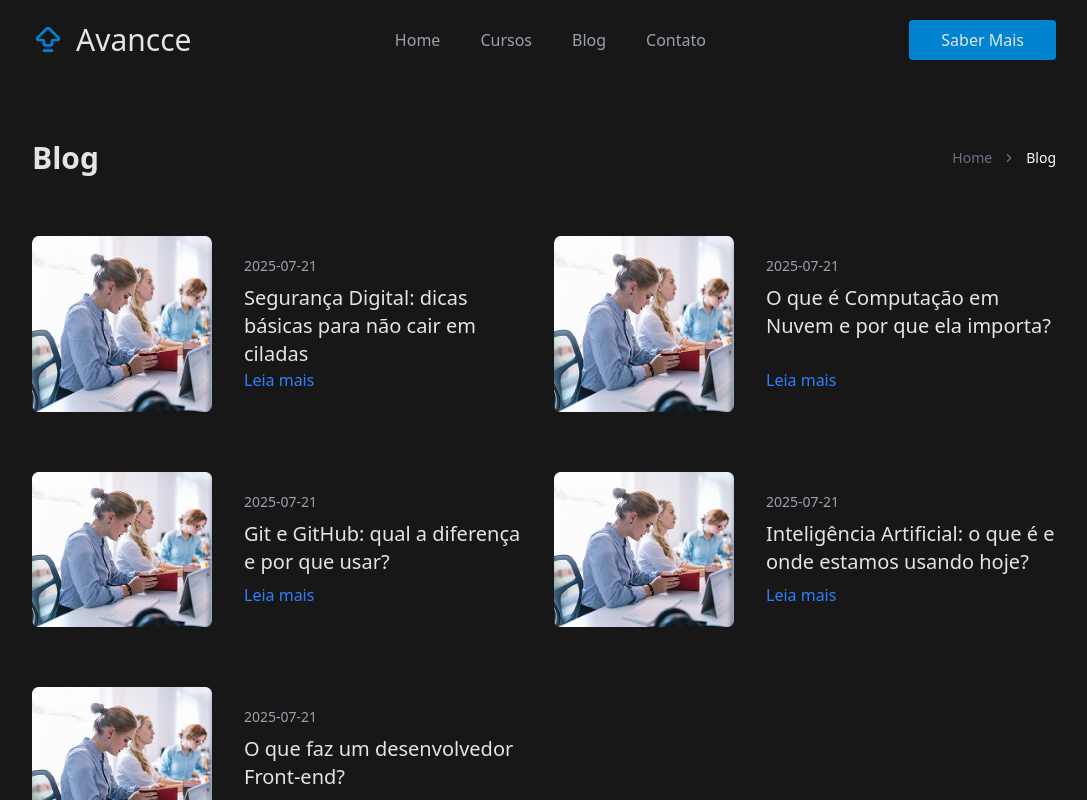
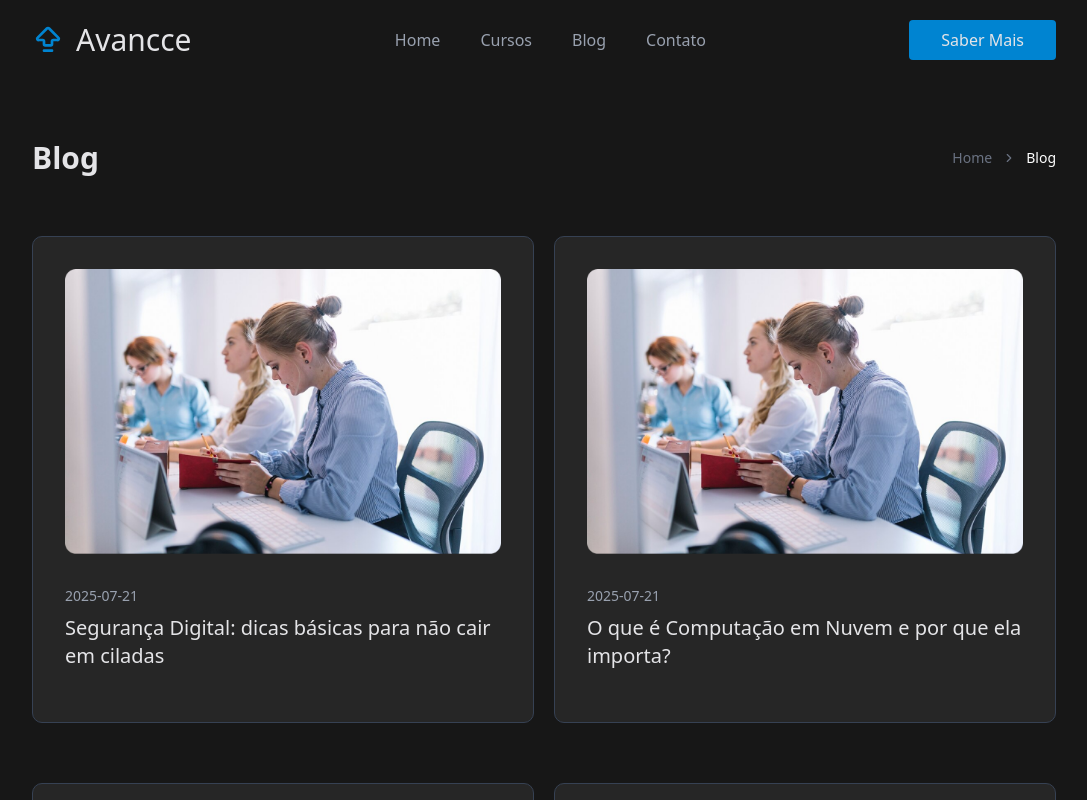
Before and after one commit to galmeidabp/avanccecourse, a Next.js app: page /blog in a window 1280 px wide. Shown: the top 800 px of the page, without its empty margins (96-1183 px from the left). Built offline with nearby package versions, Linux system fonts and the light colour scheme.

Commit message:
redesign blog

```diff
--- a/src/components/blog/Blog-card.tsx
+++ b/src/components/blog/Blog-card.tsx
@@ -9,15 +9,14 @@ type BlogCardProps = {
 
 export function BlogCard({title, date, slug}: BlogCardProps) {
   return (
-    <div className="flex gap-8">
-      <Image src="/blog-header.png" alt="." height={100} width={180} />
+    <Link href={`/blog/${slug}`} className="flex flex-col gap-3 items-center bg-neutral-800 rounded-lg p-8 border-1 border-gray-700 hover:border-sky-600">
+      <Image src="/post-img.png" alt="." height={100} width={500} />
       <div className="flex flex-col py-5 justify-between">
         <div className="flex flex-col gap-2">
           <span className="text-sm text-gray-400">{date}</span>
           <p className="text-xl">{title}</p>
         </div>
-        <Link href={`/blog/${slug}`} className="text-blue-500 hover:text-blue-700">Leia mais</Link>
       </div>
-    </div>
+    </Link >
   )
 }
--- a/src/pages/blog/[slug].tsx
+++ b/src/pages/blog/[slug].tsx
@@ -25,7 +25,7 @@ interface BlogPageProps {
 export const getStaticPaths: GetStaticPaths = async () => {
   const posts = getAllPosts()
   const paths = posts.map(post => ({
-    params: {slug: post.slug},
+    params: { slug: post.slug },
   }))
 
   return {
@@ -34,7 +34,7 @@ export const getStaticPaths: GetStaticPaths = async () => {
   }
 }
 
-export const getStaticProps: GetStaticProps = async ({params}) => {
+export const getStaticProps: GetStaticProps = async ({ params }) => {
   const slug = params?.slug as string
   const post = getPostBySlug(slug)
 
@@ -52,20 +52,18 @@ export const getStaticProps: GetStaticProps = async ({params}) => {
   }
 }
 
-export default function BlogPage({post, contentHtml, posts}: BlogPageProps) {
+export default function BlogPage({ post, contentHtml, posts }: BlogPageProps) {
 
   return (
     <div>
       <div className="flex flex-col mt-15 max-w-sm m-auto md:max-w-xl lg:max-w-5xl">
 
-        <div className="flex flex-col gap-2 mb-10 lg:flex-row lg:justify-between lg:items-center">
-          <div className="flex flex-col gap-3 mb-3">
-            <div className="flex flex-row gap-8 text-gray-400">
-              <span>Trends</span>
-              <span>{post.date}</span>
-            </div>
-            <h1 className="text-3xl font-bold">{post.title}</h1>
+        <div className="flex flex-col gap-2 mb-5 lg:flex-row lg:justify-between lg:items-center">
+          <div className="flex flex-row gap-8 text-gray-400">
+            <span>Trends</span>
+            <span>{post.date}</span>
           </div>
+
 
           <div className="flex gap-5 lg:flex-row">
             <Image src="/author.png" alt="." width={50} height={60} />
@@ -76,10 +74,11 @@ export default function BlogPage({post, contentHtml, posts}: BlogPageProps) {
           </div>
         </div>
 
-        <Image src="/post-img.png" alt="Blog Header" width={700} height={500} className="rounded-lg mt-5 mb-5 m-auto" />
+        <Image src="/post-img.png" alt="Blog Header" width={700} height={500} className="rounded-lg mt-5 mb-5 " />
 
         <div className="grid gap-20 mt-10 items-start lg:grid-cols-[3fr_1fr]">
           <div className="flex flex-col gap-6">
+            <h1 className="text-3xl font-bold">{post.title}</h1>
             <div style={{ whiteSpace: "pre-wrap", lineHeight: "1.6", fontSize: "1rem" }}
               dangerouslySetInnerHTML={{ __html: contentHtml }}></div>
 
@@ -93,7 +92,7 @@ export default function BlogPage({post, contentHtml, posts}: BlogPageProps) {
             </div>
           </div>
 
-          <div className="bg-gray-800 p-5 rounded-lg shadow-xl/30 max-w-sm">
+          <div className="bg-neutral-800 p-5 rounded-lg shadow-xl/30 max-w-sm">
             <h3 className="font-semibold text-lg mb-5">Compartilhar</h3>
             <div className="flex flex-col gap-3">
               <button className="bg-indigo-600 text-white p-2 rounded flex items-center justify-center gap-2 hover:bg-indigo-700"><Facebook /> Facebook</button>
@@ -109,11 +108,11 @@ export default function BlogPage({post, contentHtml, posts}: BlogPageProps) {
         </div>
       </div>
 
-      <div className="bg-blue-900">
+      <div className="">
         <div className="flex flex-col mt-15 max-w-sm m-auto md:max-w-xl lg:max-w-5xl py-10">
           <div className="flex justify-between">
             <h3 className="font-semibold text-lg mb-5">Últimos posts e novidades</h3>
-            <Link href="/blog" className="flex items-center gap-1 text-sm hover:underline">Ver mais <ChevronRight /></ Link>
+            <Link href="/blog" className="text-sky-600 flex items-center gap-1 text-sm hover:underline">Ver mais <ChevronRight /></ Link>
           </div>
 
           <div className="grid grid-cols-1 gap-x-5 gap-y-15 lg:grid-cols-2 mb-15">
--- a/src/pages/course-listing/[slug].tsx
+++ b/src/pages/course-listing/[slug].tsx
@@ -34,7 +34,7 @@ export default function CourseDetails({ slug }: CourseDetailsProps) {
 
   return (
     <div className="mb-35">
-      <div className="border-y-2 p-6 mt-20 border-sky-600">
+      <div className="p-6 mt-20">
         <div className="flex gap-3 flex-col-reverse lg:flex-row lg:justify-between max-w-sm m-auto lg:gap-10 md:max-w-xl lg:max-w-5xl">
           <div>
             <h1 className="text-3xl font-bold my-5 lg:mt-0">{course?.title}</h1>
```
Also changed, not shown: public/blog-header.png (deleted).
